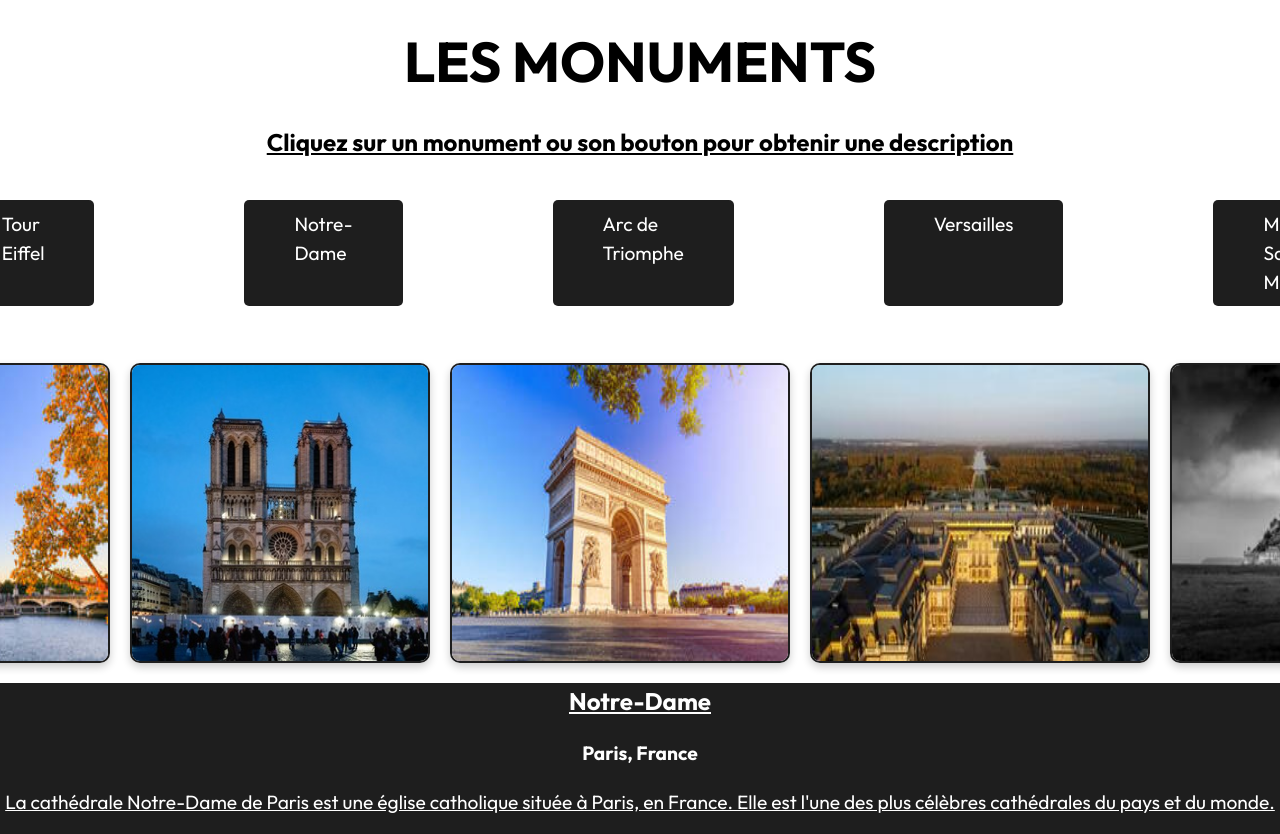
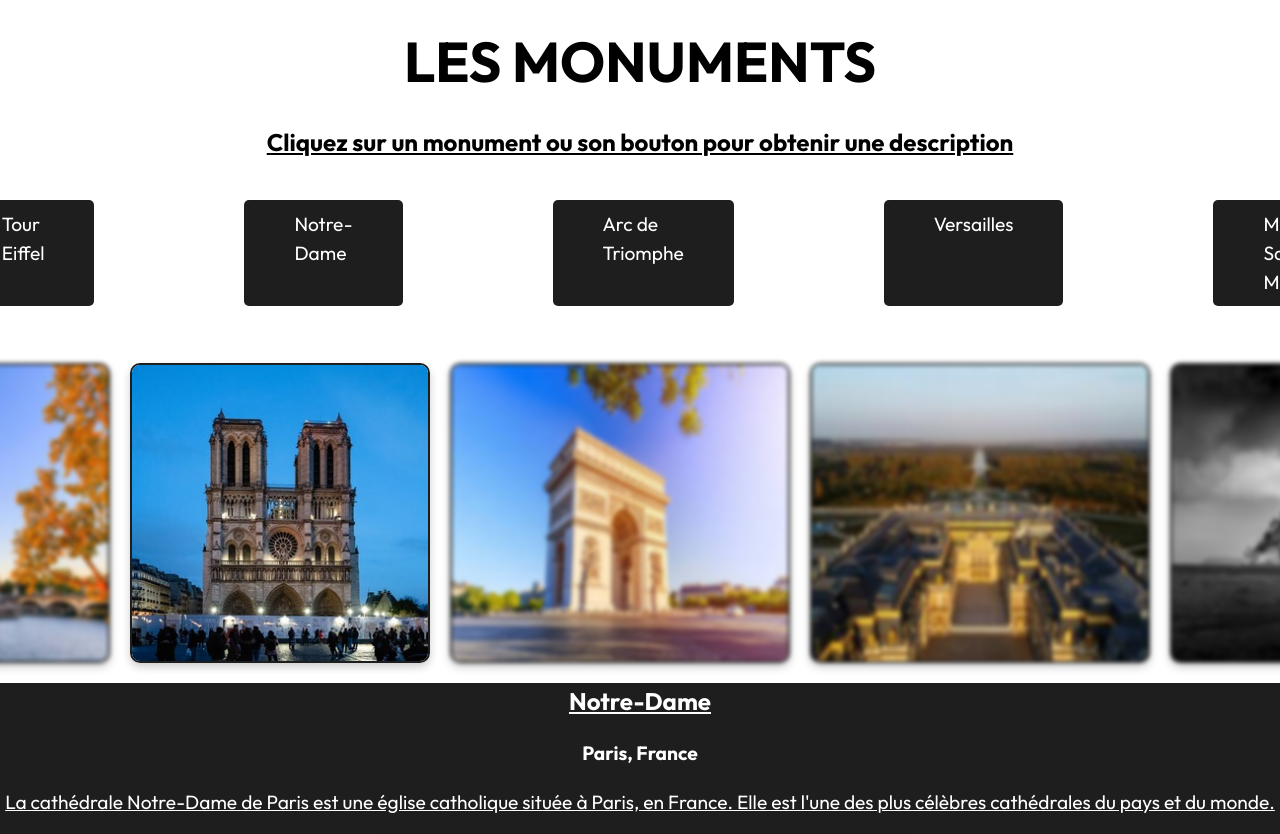
Before and after one commit to PandaaxDvlpt/brief6-monument, a plain HTML site: page index.html in a window 1280 px wide. Both pictures are taken after a click on the picture 280 px from the left and 513 px from the top of the page. Shown: the top 834 px of the page. Drawn offline with Linux system fonts and the light colour scheme; grey boxes are pictures that could not be loaded.

Commit message:
finished

```diff
--- a/script.js
+++ b/script.js
@@ -51,3 +51,16 @@ navlinks.forEach(link => {
         afficherPopup(e.target);
     });
 });
+
+const monumentImages = document.querySelectorAll('.monument-image');
+let imageActive = null;
+for(let i = 0; i < monumentImages.length; i++) {
+    monumentImages[i].style.filter = 'blur(2px)';
+    monumentImages[i].addEventListener('click', () => {
+        if (imageActive) {
+            imageActive.style.filter = 'blur(2px)';
+        }
+        monumentImages[i].style.filter = 'blur(0px)';
+        imageActive = monumentImages[i];
+    });
+}
--- a/style.css
+++ b/style.css
@@ -188,7 +188,6 @@ h3 {
     font-size: 1.5rem;
     font-weight: 700;
     text-align: center;
-    margin-top: 20px;
     text-decoration: underline;
     color: var(--white);
 }
@@ -202,6 +201,8 @@ h3 {
     display: block;
     width: 100%;
     height: 660px;
+    margin-top: 20px;
+
 }
 
 h4 {
@@ -210,3 +211,12 @@ h4 {
     margin-top: 20px;
     color: var(--white);
 }
+
+.monument-image {
+    filter: blur(2px);
+
+}
+
+.monument-image:hover {
+    filter: blur(0px);
+}
```
Also changed, not shown: index.html (+1 -2 lines).
